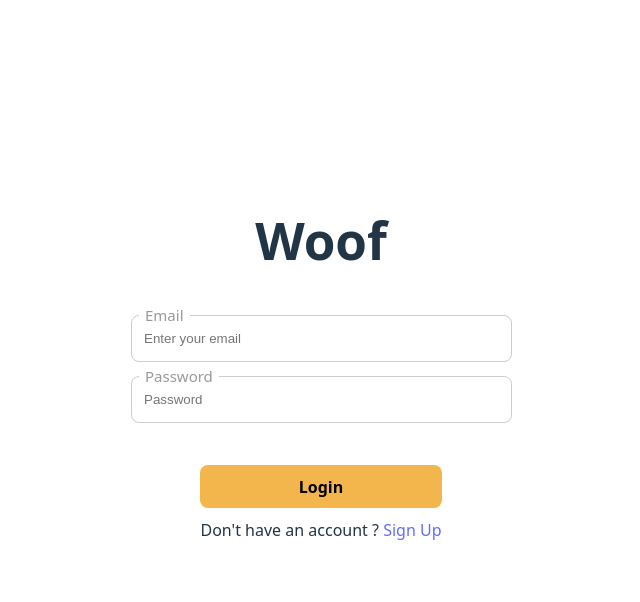
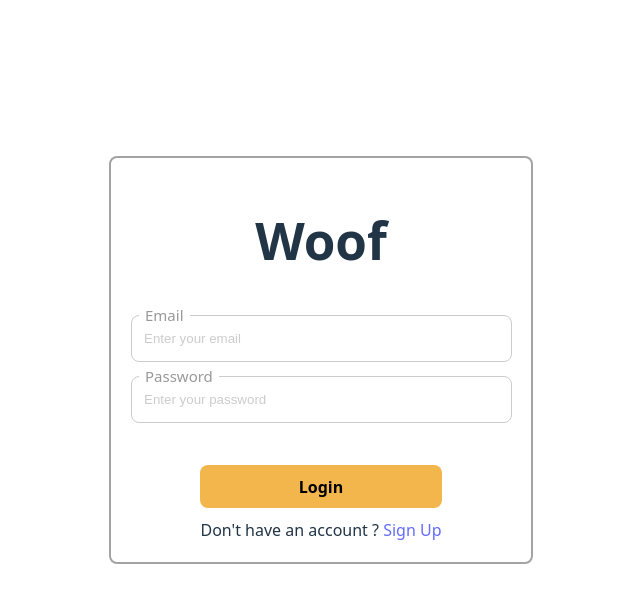
Before and after one commit to EugeneHohZhaoQuan/needle-react-app, a React (Vite) app in the folder needle-react-app/: page / in a window 1280 px wide. Shown: the top 602 px of the page, without its empty margins (319-959 px from the left). Built offline with nearby package versions, Linux system fonts and the light colour scheme.

Commit message:
chore: clean up styles

```diff
--- a/needle-react-app/src/Layout.tsx
+++ b/needle-react-app/src/Layout.tsx
@@ -2,6 +2,7 @@
 import React from 'react';
 import { Header } from './Header';
 import { LayoutContainer, MainContent } from './Layout.styles';
+import { Sidebar } from './Sidebar';
 
 interface LayoutProps {
   children: React.ReactNode;
@@ -12,6 +13,7 @@ const Layout = ({ children }: LayoutProps) => {
     <LayoutContainer>
       <Header />
       <div className="layout-content">
+        {/* <Sidebar /> */}
         <MainContent>{children}</MainContent>
       </div>
     </LayoutContainer>
--- a/needle-react-app/src/Login.tsx
+++ b/needle-react-app/src/Login.tsx
@@ -71,7 +71,7 @@ function Login() {
         {error !== null && <>{error}</>}
 
         {login && (
-          <LoginContainer>
+          <div>
             <InputContainer>
               <div>
                 <Label htmlFor="emailInput">Email</Label>
@@ -89,7 +89,7 @@ function Login() {
                 <MainInput
                   id="passwordInput"
                   type="password"
-                  placeholder="Password"
+                  placeholder="Enter your password"
                   value={password}
                   onChange={(e) => setPassword(e.target.value)}
                 />
@@ -110,18 +110,18 @@ function Login() {
                 </a>
               </div>
             </ButtonContainer>
-          </LoginContainer>
+          </div>
         )}
 
         {!login && (
-          <LoginContainer>
+          <div>
             <h2>Create an account</h2>
             <div>
               <Label htmlFor="emailInput">Email</Label>
               <MainInput
                 id="emailInput"
                 type="email"
-                placeholder="Enter your email"
+                placeholder="Enter email"
                 value={email}
                 onChange={(e) => setEmail(e.target.value)}
               />
@@ -132,14 +132,14 @@ function Login() {
               <MainInput
                 id="passwordInput"
                 type="password"
-                placeholder="Password"
+                placeholder="Enter password"
                 value={password}
                 onChange={(e) => setPassword(e.target.value)}
               />
             </div>
 
             <ButtonContainer>
-              <SecondaryButton onClick={handleSignUp}>Sign Up</SecondaryButton>
+              <PrimaryButton onClick={handleSignUp}>Sign Up</PrimaryButton>
               <div>
                 Return to{' '}
                 <a
@@ -153,7 +153,7 @@ function Login() {
                 </a>
               </div>
             </ButtonContainer>
-          </LoginContainer>
+          </div>
         )}
       </LoginContainer>
     </MainContainer>
--- a/needle-react-app/src/input.styles.tsx
+++ b/needle-react-app/src/input.styles.tsx
@@ -12,6 +12,21 @@ export const MainInput = styled.input`
   text-indent: 5px;
   width: 96%;
   height: 35px;
+
+  &:hover {
+    border: 1px solid #f8d393;
+  }
+
+  &::placeholder {
+    color: #ccc;
+  }
+
+  &:focus,
+  &:focus-visible,
+  &:active {
+    border: 2px solid #f3b74c !important; /* Added !important for specificity */
+    outline: none; /* Remove default outline */
+  }
 `;
 
 export const Label = styled.label`
@@ -31,4 +46,5 @@ export const Label = styled.label`
   color: #999;
   background-color: #fff;
   font-size: 15px;
+  font-weight: 400;
 `;
--- a/needle-react-app/src/main.styles.tsx
+++ b/needle-react-app/src/main.styles.tsx
@@ -11,6 +11,11 @@ export const LoginContainer = styled.div`
   display: block;
   text-align: center;
   width: 380px;
+
+  border: 2px solid #a3a3a3;
+  border-radius: 8px;
+
+  padding: 20px;
 `;
 
 export const ButtonContainer = styled.div`
```
Also changed, not shown: needle-react-app/src/Sidebar.tsx (added, +13 -0 lines).
